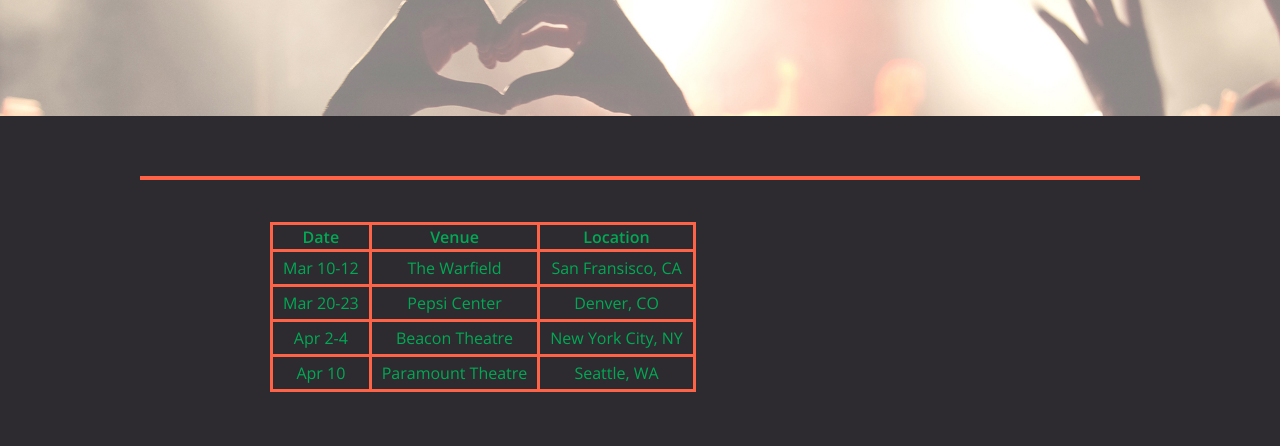
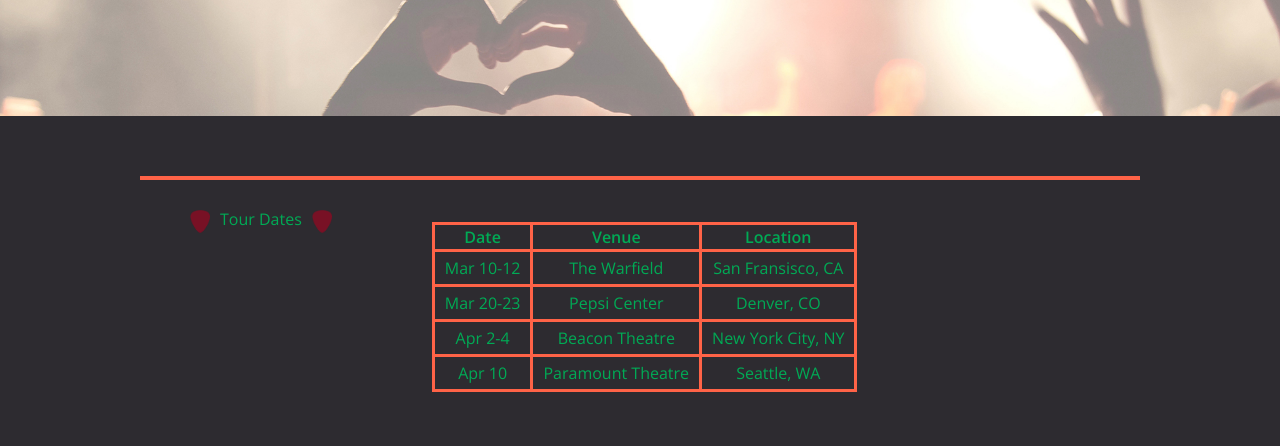
Before and after one commit to meganoliver/accessibility_refactor_v1.6, a plain HTML site: page tour.html in a window 1280 px wide. Shown: the part 354-800 px from the top of the page. Drawn offline with nearby package versions, Linux system fonts and the light colour scheme.

Commit message:
Final styling adjustments

```diff
--- a/css/tour.css
+++ b/css/tour.css
@@ -10,6 +10,10 @@
   width: 40px;
   height: 0%;
   padding: 10px;
+}
+
+.dates {
+  padding-top: 8px;
 }
 
 table {
--- a/tour.html
+++ b/tour.html
@@ -28,8 +28,11 @@
         <div class="flex">
         <!-- The following images are decorative for this project. -->
         <!-- Please see the project instructions for information on how to handle these. -->
+          <img class="pick" src= "img/guitar_pick.png" alt="">
+          <summary class="dates">Tour Dates</summary>
+          <img class="pick" src= "img/guitar_pick.png" alt="">
           <table>
-            <caption style="visibility: hidden">Tour Dates for 2017</caption>
+            <caption style="visibility: hidden">2017 Tour Dates</caption>
             <tr>
               <th scope="col">Date</th>
               <th scope="col">Venue</th>
```
